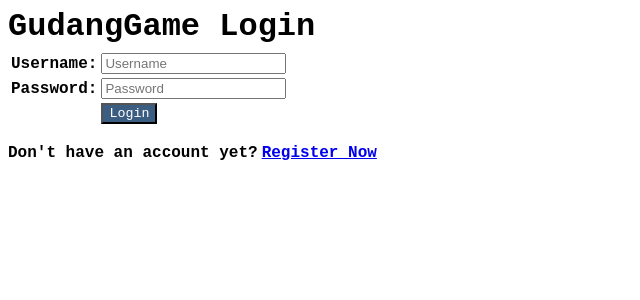
After one commit to RizvanuSN/GudangGame, a Django app: page /login/ in a window 1280 px wide. The commit adds this page. Shown: the top 300 px of the page, without its empty margins (0-640 px from the left). Run offline with Django 4.2, Linux system fonts and the light colour scheme.

Commit message:
Final Tugas 4

```diff
--- a/main/models.py
+++ b/main/models.py
@@ -1,7 +1,9 @@
 from django.db import models
+from django.contrib.auth.models import User
 import datetime
 
 class Product(models.Model):
+    user = models.ForeignKey(User, on_delete=models.CASCADE)
     name = models.CharField(max_length=256)
     developer = models.CharField(max_length=255)
     genre = models.CharField(max_length=255)
--- /dev/null
+++ b/main/templates/login.html
@@ -0,0 +1,70 @@
+<style>
+    .login_btn {
+        font-family:'Courier New', Courier, monospace;
+        background-color: #3b5d81;
+        color: #fff;
+        cursor: pointer;
+    }
+
+    .login_btn:hover {
+        background-color: #0056b3;
+    }
+
+    h1, h2, h3, h4, h5, h6{
+        font-family:'Courier New', Courier, monospace;
+        margin-bottom: 5px;
+    }
+
+    p, td, tr, a, t {
+        font-family:'Courier New', Courier, monospace;
+        margin-top: 5px;
+        font-weight: bold;
+    }
+</style>
+
+
+{% extends 'base.html' %}
+
+{% block meta %}
+    <title>Login</title>
+{% endblock meta %}
+
+{% block content %}
+
+<div class = "login">
+
+    <h1>GudangGame Login</h1>
+
+    <form method="POST" action="">
+        {% csrf_token %}
+        <table>
+            <tr>
+                <td>Username: </td>
+                <td><input type="text" name="username" placeholder="Username" class="form-control"></td>
+            </tr>
+
+            <tr>
+                <td>Password: </td>
+                <td><input type="password" name="password" placeholder="Password" class="form-control"></td>
+            </tr>
+
+            <tr>
+                <td></td>
+                <td><input class="btn login_btn" type="submit" value="Login"></td>
+            </tr>
+        </table>
+    </form>
+
+    {% if messages %}
+        <ul>
+            {% for message in messages %}
+                <li>{{ message }}</li>
+            {% endfor %}
+        </ul>
+    {% endif %}
+
+    <t>Don't have an account yet?</t> <a href="{% url 'main:register' %}">Register Now</a>
+
+</div>
+
+{% endblock content %}
--- a/main/urls.py
+++ b/main/urls.py
@@ -1,5 +1,8 @@
 from django.urls import path
-from main.views import show_main, create_product, show_xml, show_json, show_xml_by_id, show_json_by_id
+from main.views import show_main, create_product, show_xml, show_json, show_xml_by_id, show_json_by_id , plus_product_amount, minus_product_amount, remove_product
+from main.views import register
+from main.views import login_user
+from main.views import logout_user
 
 app_name = 'main'
 
@@ -10,4 +13,10 @@ urlpatterns = [
     path('json/', show_json, name='show_json'),
     path('xml/<int:id>/', show_xml_by_id, name='show_xml_by_id'),
     path('json/<int:id>/', show_json_by_id, name='show_json_by_id'),
+    path('register/', register, name='register'),
+    path('login/', login_user, name='login'),
+    path('logout/', logout_user, name='logout'),
+    path('plus_product_amount/<int:id>', plus_product_amount, name='plus_product_amount'),
+    path('minus_product_amount/<int:id>', minus_product_amount, name='minus_product_amount'),
+    path('remove_product/<int:id>', remove_product, name='remove_product'),
 ]
--- a/main/views.py
+++ b/main/views.py
@@ -4,19 +4,29 @@ from main.forms import ProductForm
 from django.urls import reverse
 from django.http import HttpResponse
 from django.core import serializers
+from django.shortcuts import redirect
+from django.contrib.auth.forms import UserCreationForm
+from django.contrib import messages
+from django.contrib.auth import authenticate, login
+from django.contrib.auth import logout
+from django.contrib.auth.decorators import login_required
 import datetime
+from django.http import HttpResponseRedirect
+from django.urls import reverse
+
 
 from main.forms import Product
 
+@login_required(login_url='/login')
 def show_main(request):
-    products = Product.objects.all()
+    products = Product.objects.filter(user=request.user)
 
     context = {
-        'name': 'Rizvanu Satrio Nugroho', # Nama kamu
+        'name': request.user.username,
         'class': 'PBP F', # Kelas PBP kamu
         'products': products,
         'total' : products.__len__(),
-        # 'tanggal' : datetime.date.today().strftime("%d/%m/%Y")
+        'last_login': request.COOKIES['last_login'],
     }
 
     return render(request, "main.html", context)
@@ -25,7 +35,9 @@ def create_product(request):
     form = ProductForm(request.POST or None)
 
     if form.is_valid() and request.method == "POST":
-        form.save()
+        product = form.save(commit=False)
+        product.user = request.user
+        product.save()
         return HttpResponseRedirect(reverse('main:show_main'))
 
     context = {'form': form}
@@ -46,3 +58,58 @@ def show_xml_by_id(request, id):
 def show_json_by_id(request, id):
     data = Product.objects.filter(pk=id)
     return HttpResponse(serializers.serialize("json", data), content_type="application/json")
+
+def register(request):
+    form = UserCreationForm()
+
+    if request.method == "POST":
+        form = UserCreationForm(request.POST)
+        if form.is_valid():
+            form.save()
+            messages.success(request, 'Your account has been successfully created!')
+            return redirect('main:login')
+    context = {'form':form}
+    return render(request, 'register.html', context)
+
+def login_user(request):
+    if request.method == 'POST':
+        username = request.POST.get('username')
+        password = request.POST.get('password')
+        user = authenticate(request, username=username, password=password)
+        if user is not None:
+            login(request, user)
+            response = HttpResponseRedirect(reverse("main:show_main"))
+            response.set_cookie('last_login', str(datetime.datetime.now()))
+            return response
+        else:
+            messages.info(request, 'Sorry, incorrect username or password. Please try again.')
+    context = {}
+    return render(request, 'login.html', context)
+
+def logout_user(request):
+    logout(request)
+    response = HttpResponseRedirect(reverse('main:login'))
+    response.delete_cookie('last_login')
+    return response
+
+def plus_product_amount(request, id):
+    product = Product.objects.get(id=id)
+    product.amount += 1
+    product.save()
+    response = HttpResponseRedirect(reverse("main:show_main"))
+    return response
+
+def minus_product_amount(request, id):
+    product = Product.objects.get(id=id)
+    if (product.amount > 0):
+        product.amount -= 1
+        product.save()
+    else :
+        messages.info(request, f'Jumlah {product.name} sudah bernilai 0!')
+    response = HttpResponseRedirect(reverse("main:show_main"))
+    return response
+
+def remove_product(request, id):
+    Product.objects.filter(pk=id).delete()
+    response = HttpResponseRedirect(reverse("main:show_main"))
+    return response
```
Also changed, not shown: main/templates/main.html (+34 -3 lines), main/templates/register.html (added, +61 -0 lines), README.md, db.sqlite3, main/migrations/0004_product_user.py (added), 4 other files.
